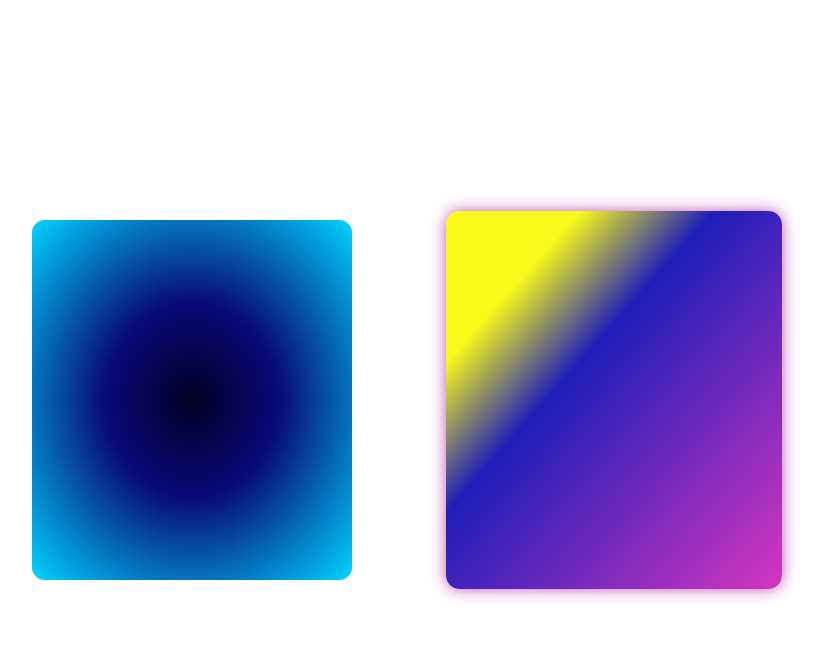
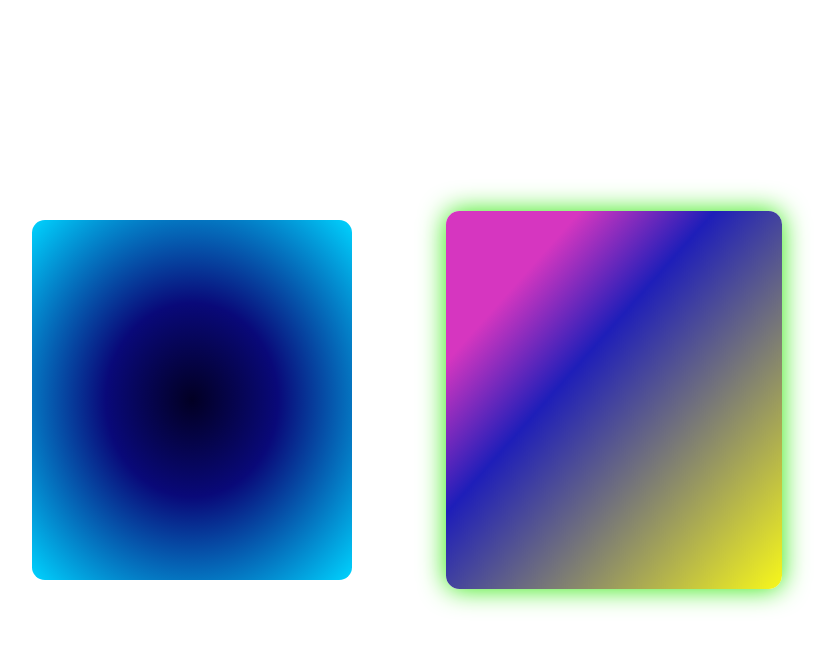
Before and after one commit to Emin-Teov/Styles, a plain HTML site: page index.html in a window 1280 px wide. In both pictures the pointer is over the element 851 px from the left and 400 px from the top of the page. Shown: the whole page, without its empty margins (237-1071 px from the left). Drawn offline with Linux system fonts and the light colour scheme.

Commit message:
2d styles

```diff
--- a/style.css
+++ b/style.css
@@ -36,9 +36,9 @@ body{
 }
 
 .styles-2d:hover{
-    box-shadow: 0 0 15px #c155b3;
+    box-shadow: 0 0 25px #2fea0a;
     transform: scale(1.05, 1.05);
-
+    background: linear-gradient(to bottom right, #d636c0 20%, #1e1eb9 40%, #f8f81a);
 }
 
 @keyframes are3d{
```
